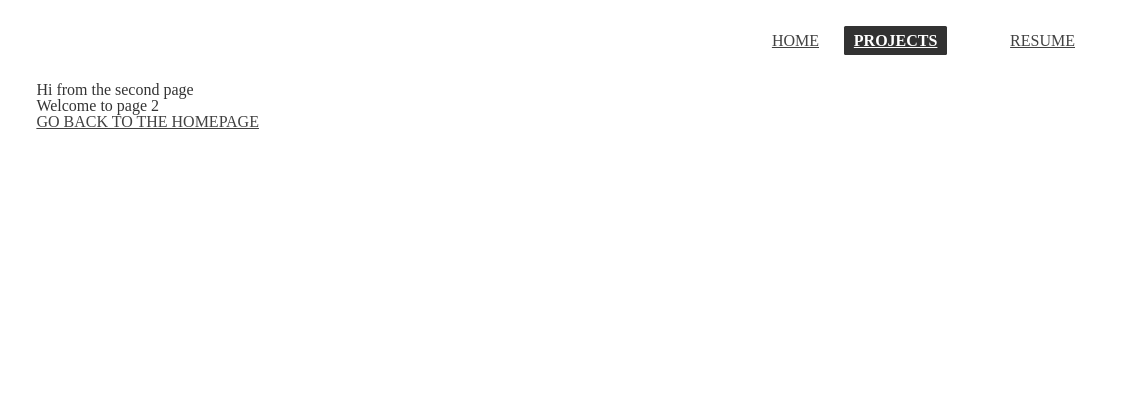
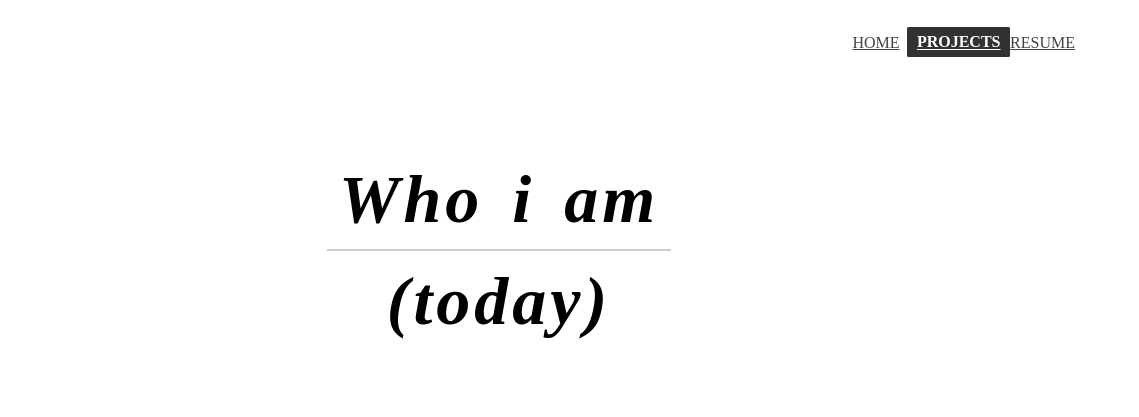
Before and after one commit to konyan/konyanme, a Gatsby site: page /projects in a window 1280 px wide. Shown: the top 417 px of the page, 141-1280 px from the left. Built offline with nearby package versions, Linux system fonts and the light colour scheme; Gatsby itself is replaced by a stand-in of ours.

Commit message:
fixing project list screen

```diff
--- a/gatsby-config.js
+++ b/gatsby-config.js
@@ -1,8 +1,8 @@
 module.exports = {
   siteMetadata: {
-    title: `Gatsby Default Starter`,
+    title: `Ko Nyan's Blog`,
     description: `Kick off your next, great Gatsby project with this default starter. This barebones starter ships with the main Gatsby configuration files you might need.`,
-    author: `@gatsbyjs`,
+    author: `@konan`,
   },
   plugins: [
     `gatsby-plugin-sass`,
--- a/src/components/footer.js
+++ b/src/components/footer.js
@@ -1,4 +1,3 @@
-import { Link } from "gatsby"
 import React from "react"
 import github from "../images/github.svg"
 import linkedin from "../images/linkedin.svg"
@@ -12,14 +11,14 @@ const Footer = () => (
       </p>
       <ul className={styles.footer__right}>
         <li className={styles.footer__right_item}>
-          <Link>
+          <a href="https://github.com/konyan" target="blank">
             <img src={github} alt="ko nyan's github" />
-          </Link>
+          </a>
         </li>
         <li className={styles.footer__right_item}>
-          <Link>
+          <a href="https://www.linkedin.com/in/nyanlintun/" target="blank">
             <img src={linkedin} alt="ko nyan's linkedin" />
-          </Link>
+          </a>
         </li>
       </ul>
     </div>
--- a/src/components/header.js
+++ b/src/components/header.js
@@ -8,7 +8,9 @@ const Header = () => (
   <header className={styles.container}>
     <nav className={styles.navbar}>
       <div className={styles.navbar__header}>
-        <img src={logo} alt="konyan's blog logo" />
+        <Link to="/">
+          <img src={logo} alt="konyan's blog logo" />
+        </Link>
       </div>
       <ul className={styles.navbar__right}>
         <li className={styles.navbar__right_item}>
--- a/src/components/header.module.scss
+++ b/src/components/header.module.scss
@@ -9,7 +9,7 @@
     justify-content: center;
 
     .navbar__header {
-      flex: 2;
+      flex: 4;
       display: flex;
     }
 
@@ -18,11 +18,10 @@
       display: flex;
       flex-direction: row;
       align-items: center;
-      justify-content: flex-end;
 
       &_item {
         flex: 1;
-        text-align: right;
+        text-align: center;
       }
     }
   }
--- a/src/pages/projects.js
+++ b/src/pages/projects.js
@@ -1,15 +1,16 @@
 import React from "react"
-import { Link } from "gatsby"
-
+import styles from "./projects.module.scss"
 import Layout from "../components/layout"
 import SEO from "../components/seo"
 
 const Projects = () => (
   <Layout>
-    <SEO title="Page two" />
-    <h1>Hi from the second page</h1>
-    <p>Welcome to page 2</p>
-    <Link to="/">Go back to the homepage</Link>
+    <SEO title="Projects" />
+    <div className={styles.header}>
+      <h2 className={styles.header_first}>Who i am</h2>
+      <hr />
+      <h2 className={styles.header_second}>(today)</h2>
+    </div>
   </Layout>
 )
 
--- /dev/null
+++ b/src/pages/projects.module.scss
@@ -0,0 +1,22 @@
+.header {
+  margin: 3rem auto;
+  padding: 2rem;
+  text-align: center;
+
+  &_first,
+  &_second {
+    color: black;
+    display: block;
+    letter-spacing: 4px;
+    word-spacing: 8px;
+    font-size: 68px;
+    font-style: italic;
+    font-weight: 700;
+  }
+
+  hr {
+    width: 40%;
+    margin: 1rem auto;
+    height: 2px;
+  }
+}
```
Also changed, not shown: src/components/card.js (added).
